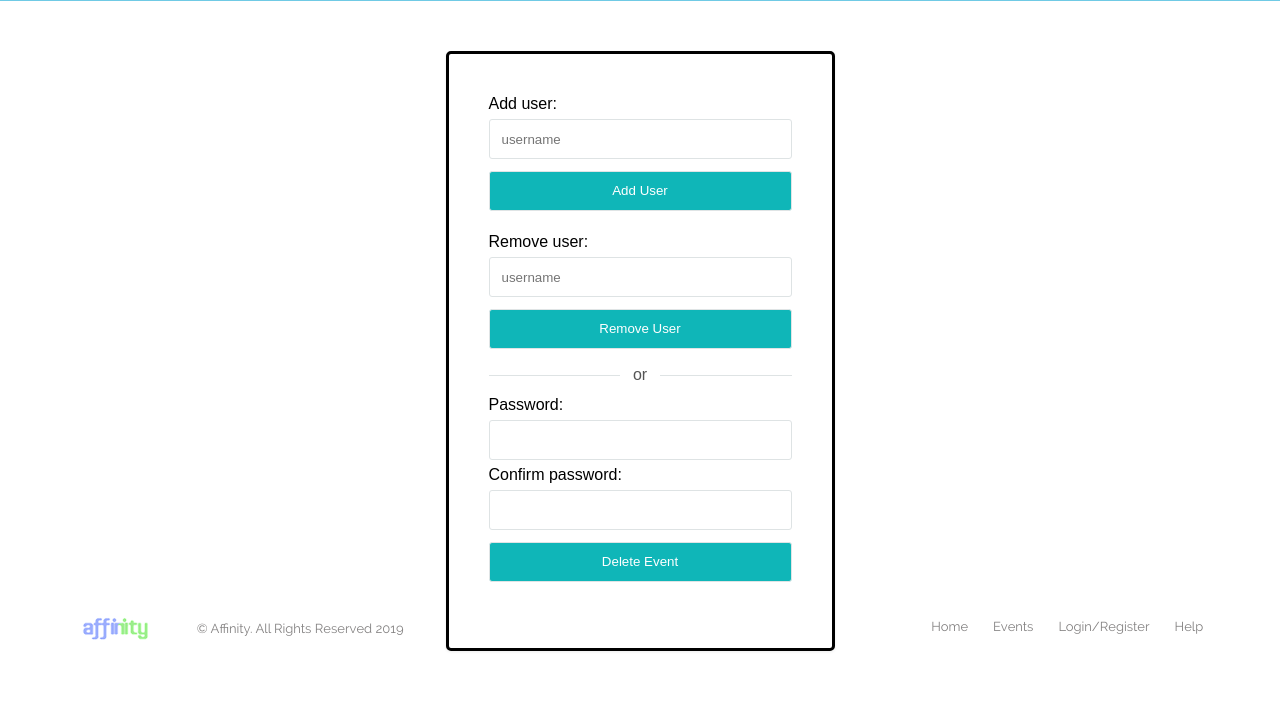
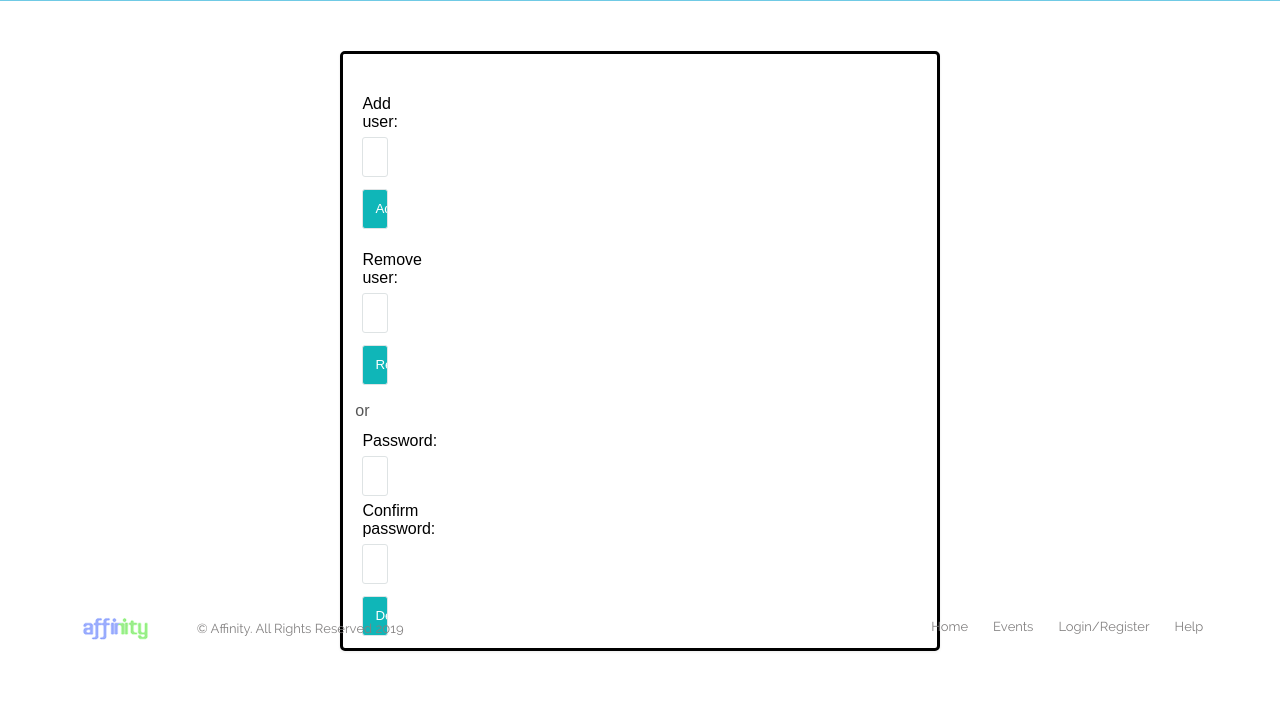
Before and after one commit to dvalevv/Affinity, a PHP site: page /editevent.php in a window 1280 px wide. Shown: the part 149-850 px from the top of the page. Run offline with PHP 8.4, Linux system fonts and the light colour scheme; data that the repository does not hold is empty.

Commit message:
Update editevent.php

```diff
--- a/css/login.css
+++ b/css/login.css
@@ -504,7 +504,8 @@ header.dark nav ul li a:hover{
 
 
 /* Make form longer */
-.long{
+.big{
+    width: 600px!important;
     height: 600px!important;
 }
 
--- a/editevent.php
+++ b/editevent.php
@@ -47,7 +47,8 @@
             if(isset($_GET["eventID"]))
               $eventID = $_GET["eventID"];
 
-            echo '<div class="user-card long">
+            echo '<div class="user-card big">
+                  <div class="left">
 	            <div class="login-box">
                     <h1>' . $eventName . '</h1>
                       Add user:
@@ -67,7 +68,9 @@
                         Confirm password:
                         <input type="password" name="cPassword"> <br>
 			<input type="submit" name="deleteEvent" value="Delete Event" class="login">
+                      </form>
                     </div>
+                  </div>
                   </div>'
 ?>
 
```
